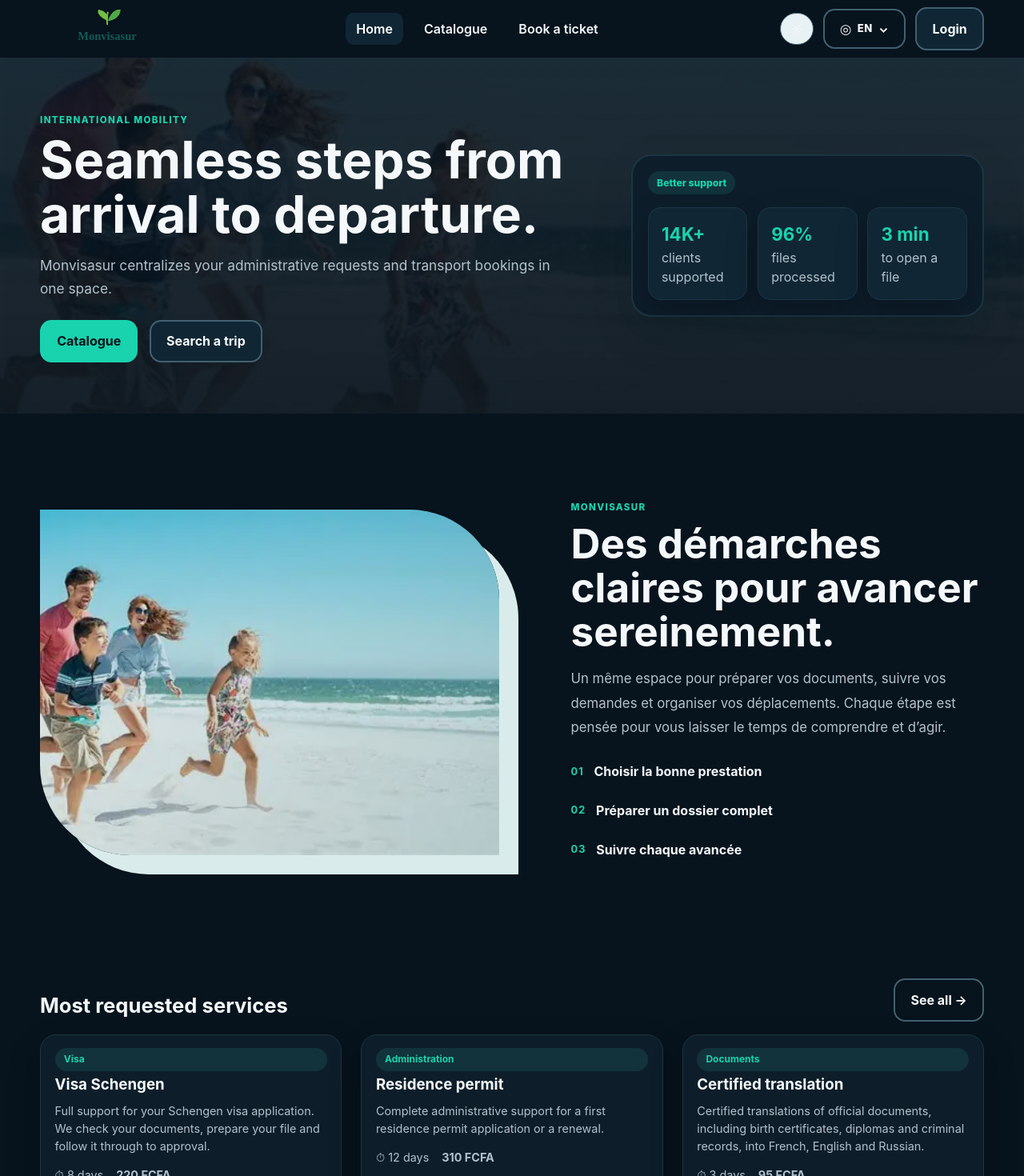
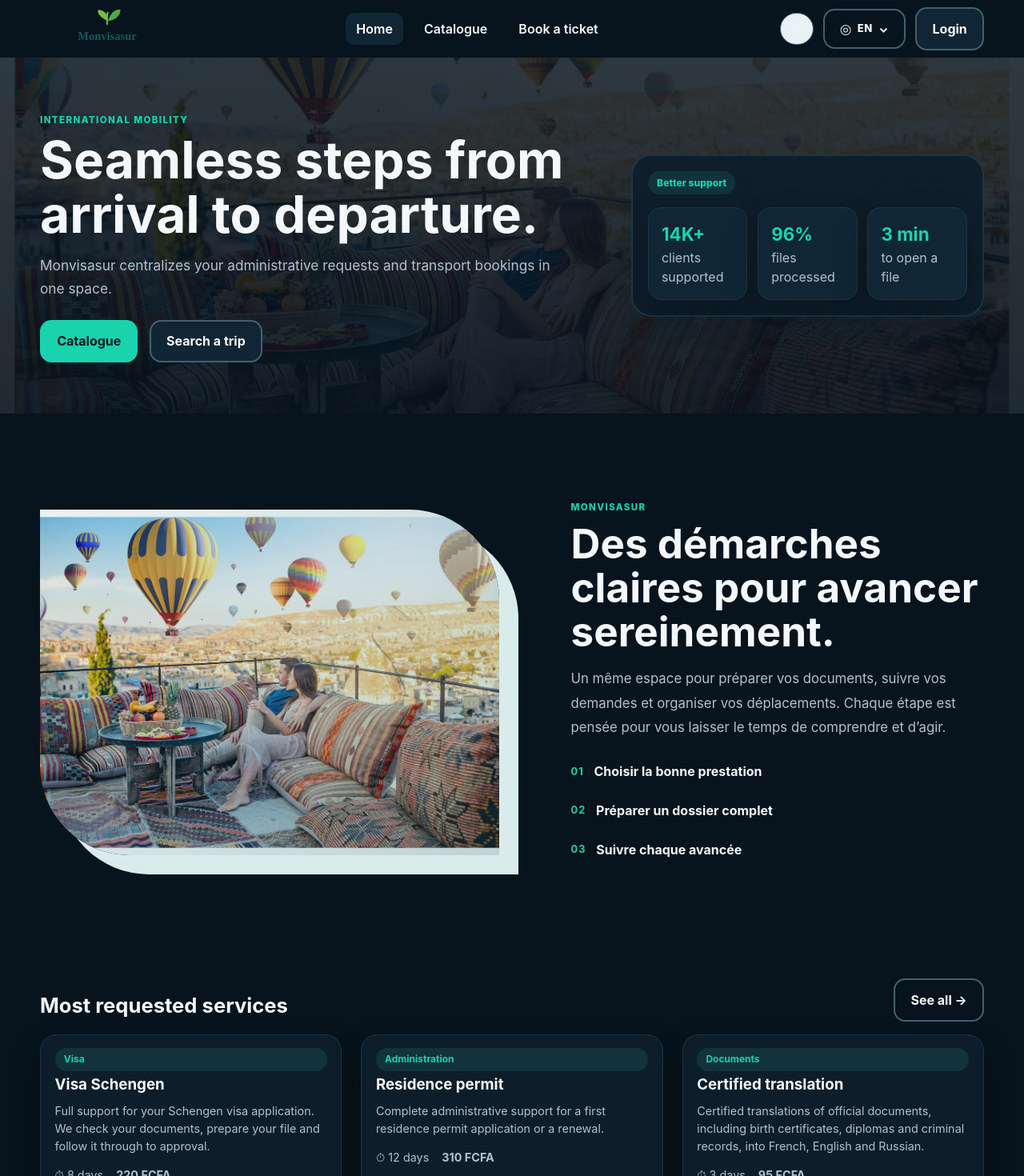
Before and after one commit to anielsunnf/monvisasurweb, a React (Vite) app: page / in a window 1280 px wide. Shown: the top 1470 px of the page at 80% size. Built offline with nearby package versions, Linux system fonts and the light colour scheme.

Commit message:
Ajouter l image de voyage sur la page d accueil

```diff
--- a/src/App.css
+++ b/src/App.css
@@ -576,7 +576,7 @@
 .hero {
   position: relative;
   overflow: hidden;
-  background: linear-gradient(105deg, rgba(232, 246, 246, 0.97) 0%, rgba(232, 246, 246, 0.88) 48%, rgba(15, 75, 83, 0.82) 100%), url('./api/OIP (1).webp') center / cover;
+  background: linear-gradient(105deg, rgba(232, 246, 246, 0.96) 0%, rgba(232, 246, 246, 0.78) 48%, rgba(15, 75, 83, 0.36) 100%), url('/hero-travel.webp') center / cover;
   border: 0;
   border-radius: 0;
   padding: clamp(3rem, 8vw, 7rem) 0;
@@ -1219,7 +1219,7 @@
 .hero,
 .section-alt,
 .travel-page {
-  background: linear-gradient(rgba(7, 19, 29, 0.88), rgba(7, 19, 29, 0.94)), url('./api/OIP (1).webp') center / cover fixed;
+  background: linear-gradient(rgba(7, 19, 29, 0.84), rgba(7, 19, 29, 0.9)), url('/hero-travel.webp') center / cover fixed;
   border-color: var(--line);
 }
 
@@ -1603,7 +1603,8 @@
 .theme-light .btn-primary:hover, .theme-light .btn-primary:focus-visible { background: #06665f; }
 .theme-light .btn-secondary { background: #e8f1f3; color: #075d58; border-color: #b7d1d5; }
 .theme-light .btn-ghost { background: transparent; color: #17313b; border-color: #789aa2; }
-.theme-light .hero, .theme-light .section-alt, .theme-light .travel-page { background: linear-gradient(rgb(255 255 255 / 94%), rgb(242 248 249 / 94%)); border-color: #cbdde1; }
+.theme-light .hero { background: linear-gradient(105deg, rgba(232, 246, 246, 0.96) 0%, rgba(232, 246, 246, 0.78) 48%, rgba(15, 75, 83, 0.36) 100%), url('/hero-travel.webp') center / cover; border-color: #cbdde1; }
+.theme-light .section-alt, .theme-light .travel-page { background: linear-gradient(rgb(255 255 255 / 94%), rgb(242 248 249 / 94%)); border-color: #cbdde1; }
 .theme-light .travel-banner { background: #0b3b46; color: #fff; }
 .theme-light .travel-banner h1 { color: #fff; }
 .theme-light .travel-banner p { color: #e3f1f3; }
@@ -1787,7 +1788,7 @@
 
 .editorial-image {
   min-height: 27rem;
-  background: linear-gradient(135deg, rgba(8, 87, 91, 0.08), rgba(8, 87, 91, 0.26)), url('./api/OIP (1).webp') center / cover;
+  background: linear-gradient(135deg, rgba(8, 87, 91, 0.08), rgba(8, 87, 91, 0.26)), url('/hero-travel.webp') center / cover;
   border-radius: 0 7rem 0 7rem;
   box-shadow: 1.5rem 1.5rem 0 #d9eceb;
   animation: image-drift 12s ease-in-out infinite alternate;
```
Also changed, not shown: public/hero-travel.webp (added).
